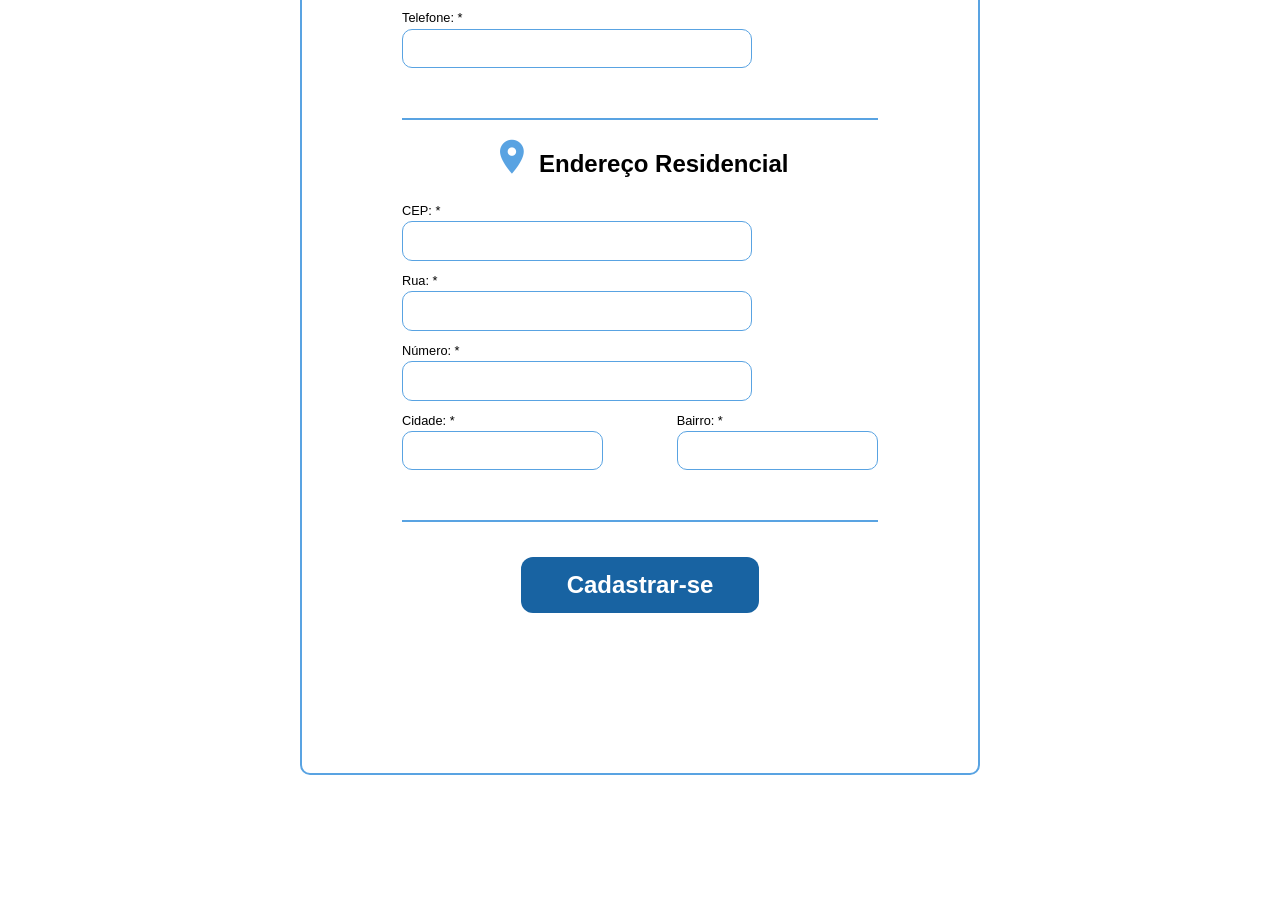
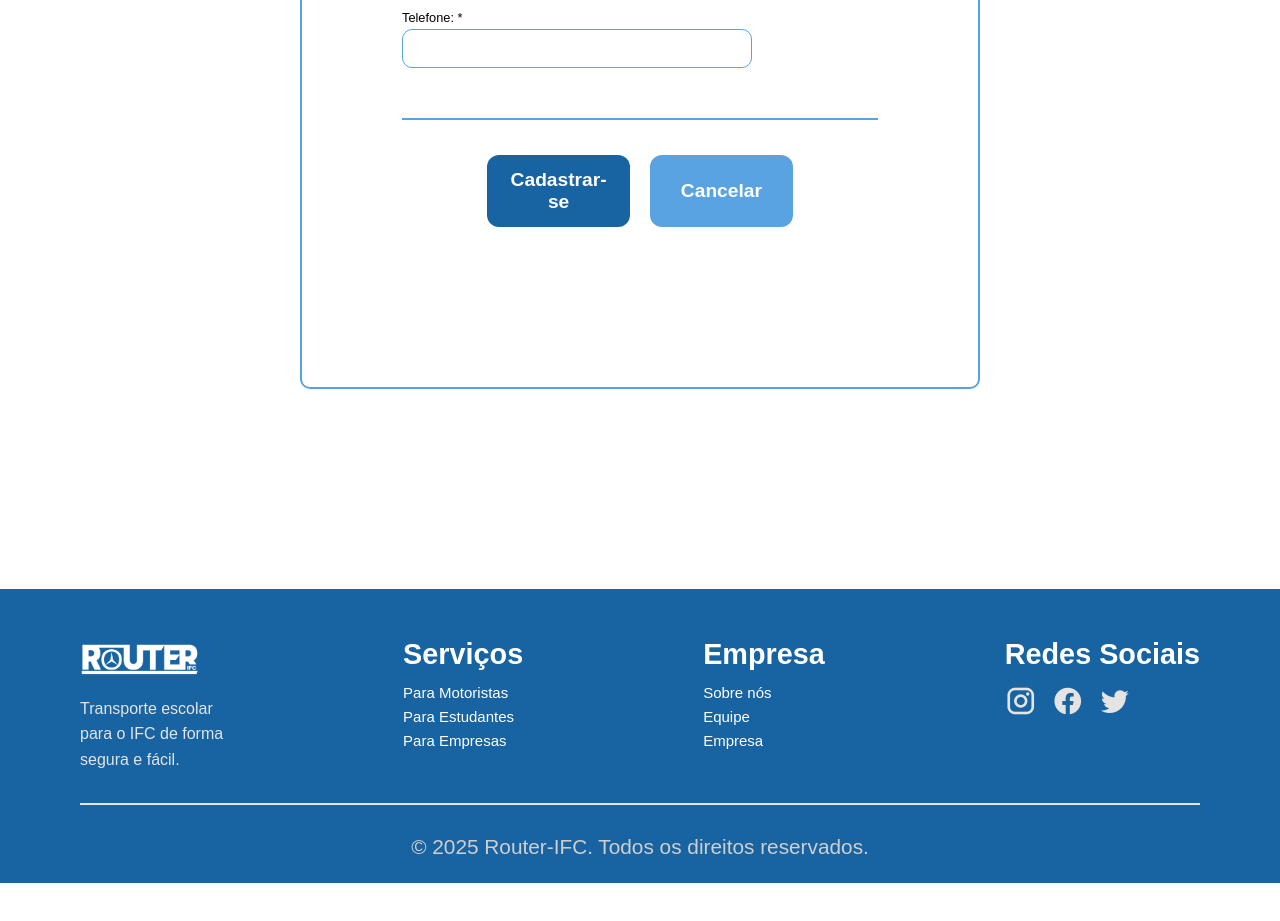
Before and after one commit to ROUTERIFC-HACKATHON2025/ROUTER_IFC-HACKATHON2025, a Vue app in the folder FrontEnd/: page /Register in a window 1280 px wide. Shown: the part 1144-2065 px from the top of the page. After the commit the page ends 2027 px from the top, so only its background shows below. Built offline with nearby package versions, Linux system fonts and the light colour scheme.

Commit message:
FEAT: adicionando button de cancelar

```diff
--- a/FrontEnd/src/components/register/RegisterPassageiroComponent.vue
+++ b/FrontEnd/src/components/register/RegisterPassageiroComponent.vue
@@ -18,7 +18,9 @@ const defaultPassageiro = {
   nomeResponsavel: '',
   cpfResponsavel: '',
   telefoneResponsavel: '',
-  senha: ''
+  senha: '',
+  confirmarSenha: '',
+  informacoesAdicionais: ''
 };
 const passageiro = reactive({ ...defaultPassageiro });
 const isEditing = ref(false);
@@ -62,6 +64,10 @@ onMounted(async () => {
   window.addEventListener('scroll', animateElements)
 })
 
+function resetForm() {
+  Object.assign(passageiro, { ...defaultPassageiro });
+}
+
 async function cadastrar() {
   if (isEditing.value) {
     await passageirosStore.updatePassageiro({ ...passageiro });
@@ -73,7 +79,7 @@ async function cadastrar() {
     delete passageiro.confirmarSenha;
     await passageirosStore.addPassageiro({ ...passageiro });
   }
-  // resetForm();
+  resetForm();
 }
 </script>
 
@@ -155,7 +161,7 @@ async function cadastrar() {
         </div>
       </div>
 
-      <div class="space animate-on-scroll" :style="{ borderColor: themeManager.detalheAlternativo }">
+      <!-- <div class="space animate-on-scroll" :style="{ borderColor: themeManager.detalheAlternativo }">
         <h2><span class="mdi mdi-map-marker" :style="{ color: themeManager.detalheAlternativo }"></span> Endereço
           Residencial</h2>
         <div class="grid">
@@ -185,9 +191,11 @@ async function cadastrar() {
               :style="{ borderColor: themeManager.detalheAlternativo, backgroundColor: themeManager.fundo, color: themeManager.text }" />
           </div>
         </div>
+      </div> -->
+      <div class="buttons">
+      <button type="submit" class="submit" :style="{ backgroundColor: themeManager.detalhe }">Cadastrar-se</button>
+      <button type="button" @click="resetForm" :style="{ backgroundColor: themeManager.detalheAlternativo }">Cancelar</button>
       </div>
-
-      <button type="submit" class="submit" :style="{ backgroundColor: themeManager.detalhe }">Cadastrar-se</button>
     </form>
   </section>
 </template>
@@ -289,21 +297,42 @@ input {
   height: 100px;
 }
 
+.buttons{
+  display: flex;
+  justify-content: center;
+  text-align: center;
+  gap: 20px;
+}
+
 button.submit {
   margin-top: 20px;
-  width: 50%;
+  width: 30%;
   padding: 14px;
-  font-size: 1.5rem;
+  font-size: 1.2rem;
   font-weight: bold;
   border: none;
   border-radius: 12px;
   color: white;
   cursor: pointer;
   transition: background-color 0.3s, transform 0.3s ease;
-  margin-left: 25%;
+
 }
 
-button.submit:hover {
+button {
+  margin-top: 20px;
+  width: 30%;
+  padding: 14px;
+  font-size: 1.2rem;
+  font-weight: bold;
+  border: none;
+  border-radius: 12px;
+  color: white;
+  cursor: pointer;
+  transition: background-color 0.3s, transform 0.3s ease;
+  width: 30%;
+}
+
+button:hover {
   transform: scale(1.05);
 }
 
```
Also changed, not shown: 1 other file (tests, documents, lock files or other folders).
